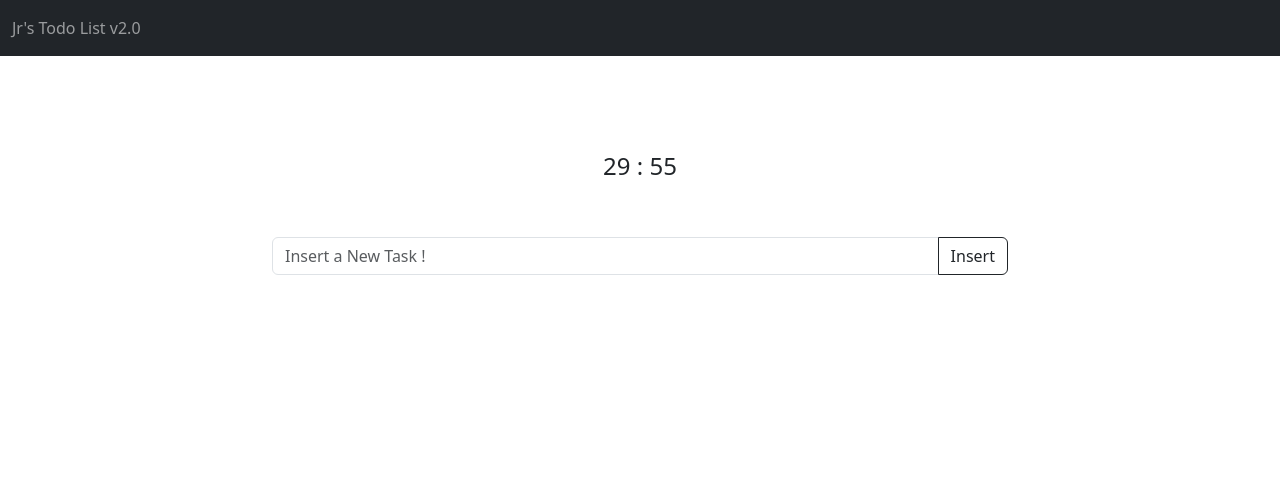
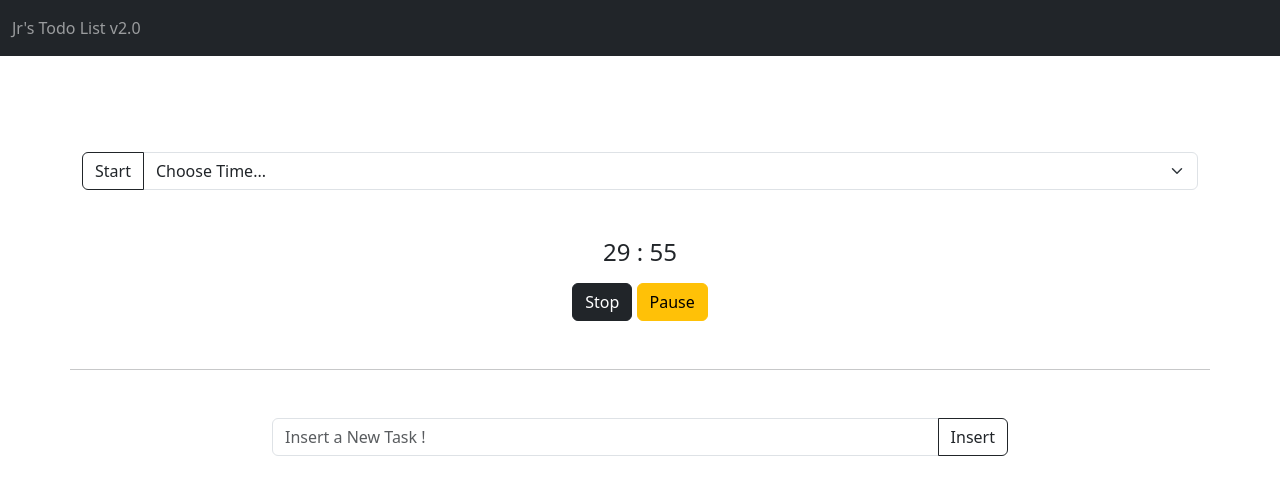
Before and after one commit to GVerdans/Dev-Jr-s-To-Do-List, a website built with webpack: page public/index.html in a window 1280 px wide. Built offline with nearby package versions, Linux system fonts and the light colour scheme.

Commit message:
feat: include buttons/input-number to timer

```diff
--- a/public/index.html
+++ b/public/index.html
@@ -23,13 +23,36 @@
   <div class="container">
     <div class="row justify-center my-5 py-5">
 
+      <!-- Set Timer -->
+      <div class="input-group mb-5">
+        <button class="btn btn-outline-dark" type="button">Start</button>
+        <select class="form-select" id="inputGroupSelect03" aria-label="Example select with button addon">
+          <option selected>Choose Time...</option>
+          <option value="1">30min</option>
+          <option value="2">25min</option>
+          <option value="3">20min</option>
+        </select>
+      </div>
+
       <div class="container text-center">
         <div class="row mb-5">
           <div class="col-12">
             <p class="h4 timer">00:00</p>
+
+            <div class="row mt-3">
+              <div class="col-12">
+                <button class="btn btn-dark">Stop</button>
+                <button class="btn btn-warning">Pause</button>
+              </div>
+
+            </div>
           </div>
         </div>
       </div>
+
+
+      <hr class="mb-5">
+
       <!-- Task Input and Button -->
       <div class="col-8 offset-2">
         <div class="input-group">
@@ -41,6 +64,7 @@
     </div>
 
 
+
     <script src="https://cdn.jsdelivr.net/npm/bootstrap@5.3.8/dist/js/bootstrap.bundle.min.js"
       integrity="sha384-FKyoEForCGlyvwx9Hj09JcYn3nv7wiPVlz7YYwJrWVcXK/BmnVDxM+D2scQbITxI"
       crossorigin="anonymous"></script>
```
